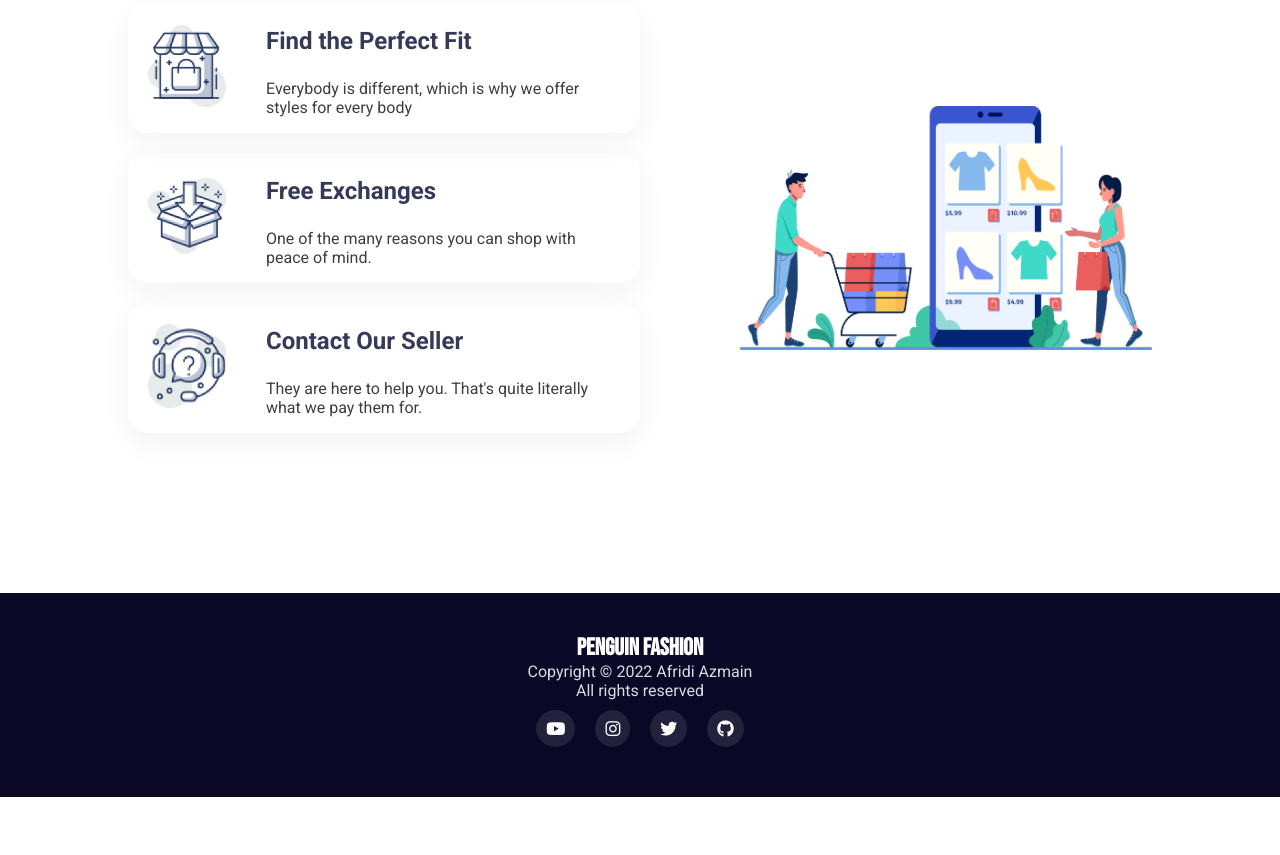
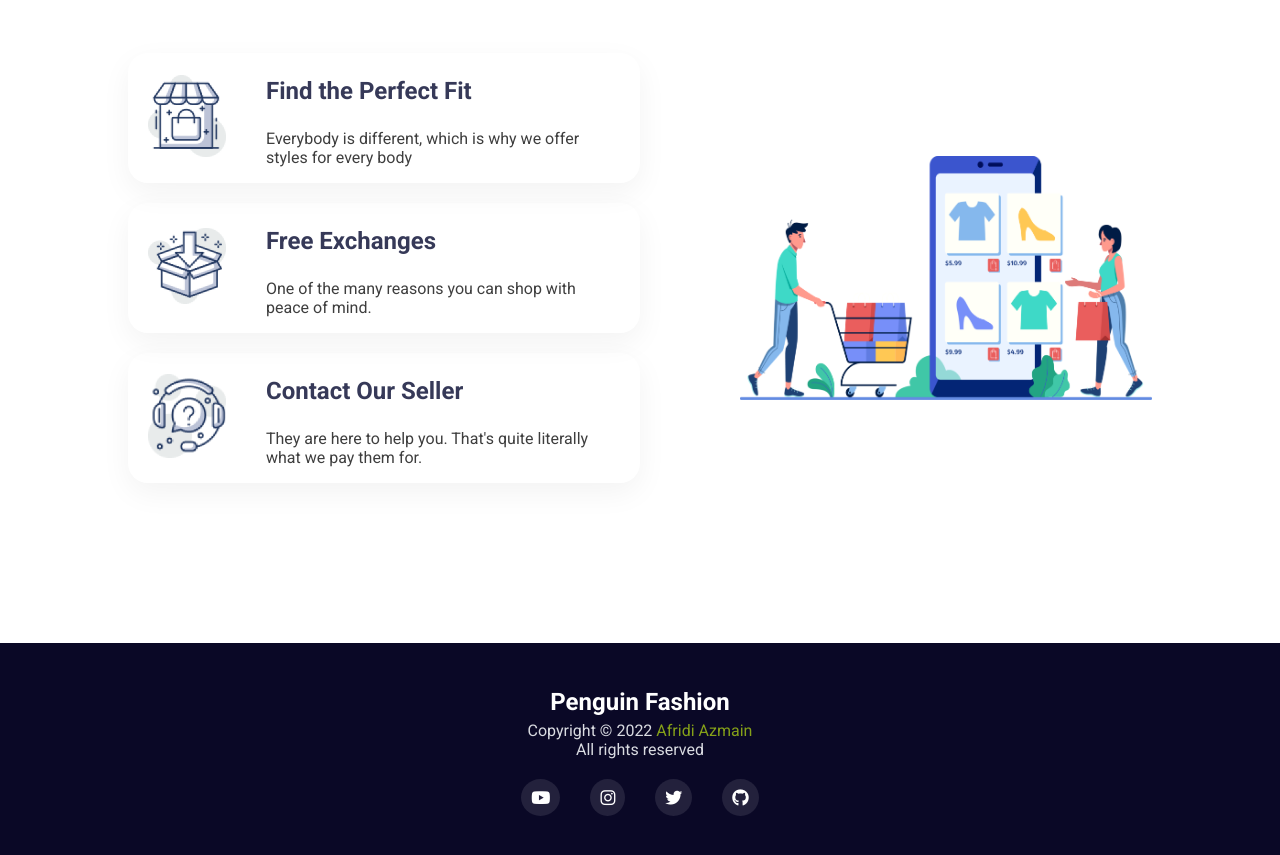
Before and after one commit to Azmain951/penguin-fashion, a plain HTML site: page index.html in a window 1280 px wide. Shown: the part 2262-3117 px from the top of the page. Before the commit the page ends 3059 px from the top, so only its background shows below. Drawn offline with Linux system fonts and the light colour scheme.

Commit message:
modified

```diff
--- a/index.html
+++ b/index.html
@@ -169,7 +169,7 @@
 
     <footer>
         <h2 class="footer-title">Penguin Fashion</h2>
-        <p>Copyright &copy; 2022 Afridi Azmain<br>All rights reserved</p>
+        <p>Copyright &copy; 2022 <span>Afridi Azmain</span><br>All rights reserved</p>
         <div class="social-icons">
             <p><a href=""><i class="fab fa-youtube social-icon"></i></a></p>
             <p><a href=""><i class="fab fa-instagram social-icon"></i></a></p>
--- a/styles/style.css
+++ b/styles/style.css
@@ -8,14 +8,12 @@ body{
 }
 
 body h3{
-    font-family: 'Roboto', sans-serif;
     color: #363958;
     font-size: 24px;
     font-weight: 700;
 }
 
 body p{
-    font-family: 'Roboto', sans-serif;
     color: #3E3E3E;
     font-weight: 400;
     font-size: 16px;
@@ -60,6 +58,11 @@ header{
     text-decoration: none;
     color: #3C3C3C;
     font-weight: 500;
+}
+
+.list-item:hover a{
+    text-decoration: underline;
+    color: #85A019;
 }
 
 /* Top Banner */
@@ -166,6 +169,10 @@ main{
 
 /* service section */
 
+.service-section{
+    padding-top: 50px;
+}
+
 .our-service{
     display: grid;
     grid-template-columns: repeat(2,1fr);
@@ -201,7 +208,6 @@ main{
 }
 
 footer{
-    font-family: 'Bebas Neue', cursive;
     font-weight: 400;
     background-color: #0A0826;
     padding: 40px;
@@ -211,11 +217,15 @@ footer{
 }
 
 footer h2,footer p{
-    margin: 0;
+    margin: 5px;
 }
 
 footer p{
     color: #D9DBE1;
+}
+
+footer span{
+    color: #85A019;
 }
 
 footer .social-icons{
```
